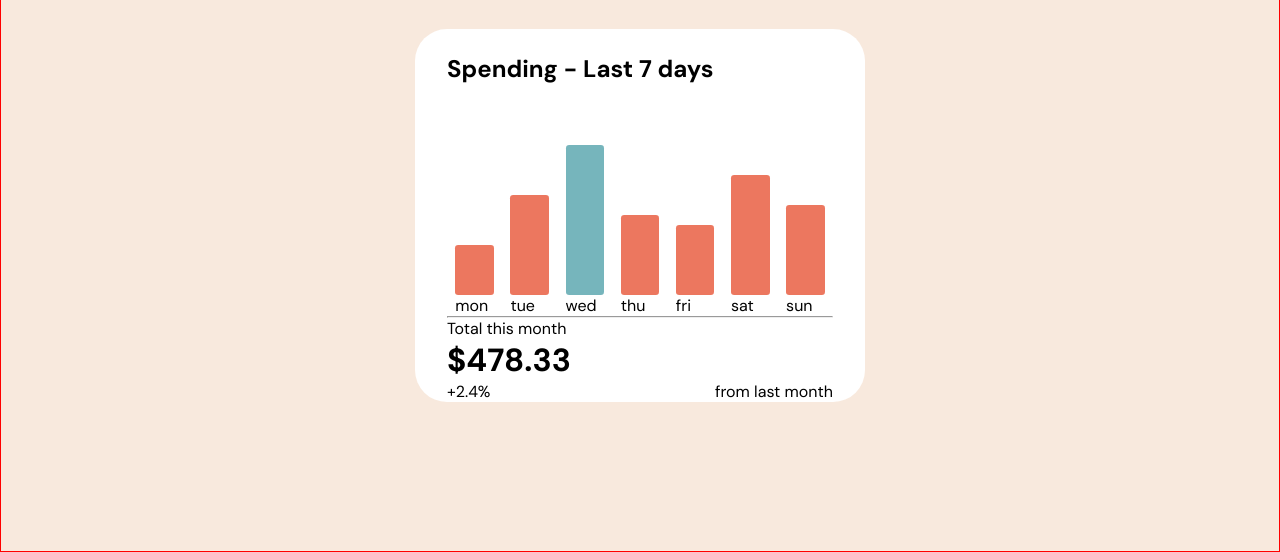
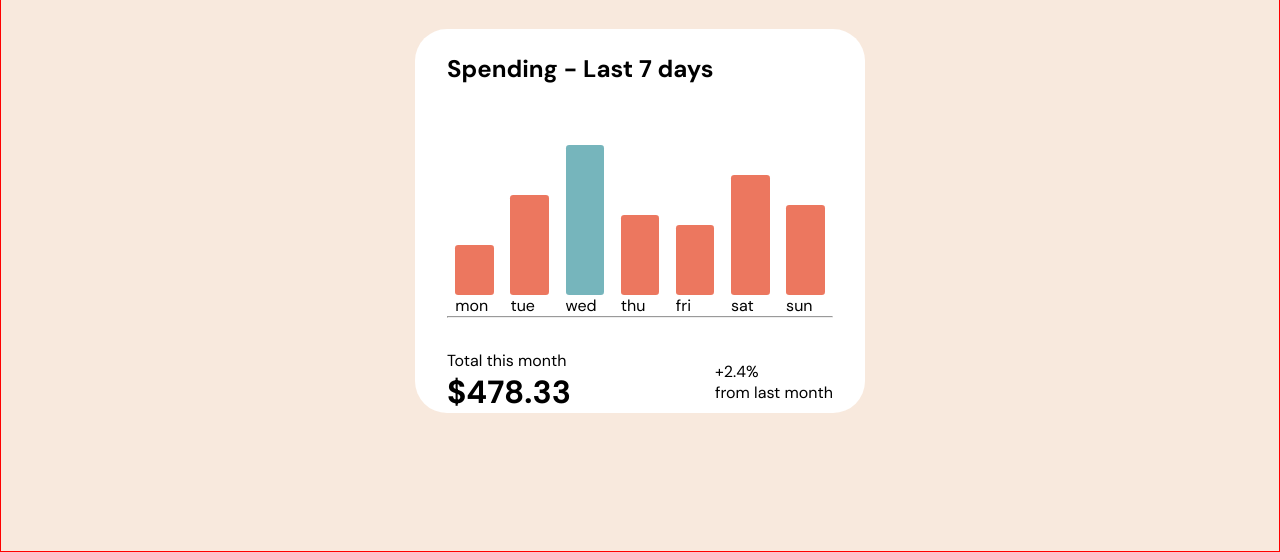
Before and after one commit to tryphene95/excercice-pratique, a plain HTML site: page index.html in a window 1280 px wide. Shown: the part 248-800 px from the top of the page. Drawn offline with Linux system fonts and the light colour scheme.

Commit message:
correction

```diff
--- a/index.html
+++ b/index.html
@@ -65,11 +65,11 @@
               <div class="leftgroup">
                 <p>Total this month</p>
                 <h1>$478.33</h1>
-                <div class="rightgroup">
-                  <a>+2.4%</a>
-                  <p> from last month</p>
-
-                </div>
+              </div>
+              <div class="rightgroup">
+                <a>+2.4%</a>
+                <p> from last month</p>
+              </div>
 
               </div>
 
--- a/style.css
+++ b/style.css
@@ -107,7 +107,9 @@ main{
     line-height: 1px;
 }
 
-.rightgroup{
+.first-box{
+    margin-top: 2rem;
     display: flex;
     justify-content: space-between;
+    align-items: center;
 }
```
